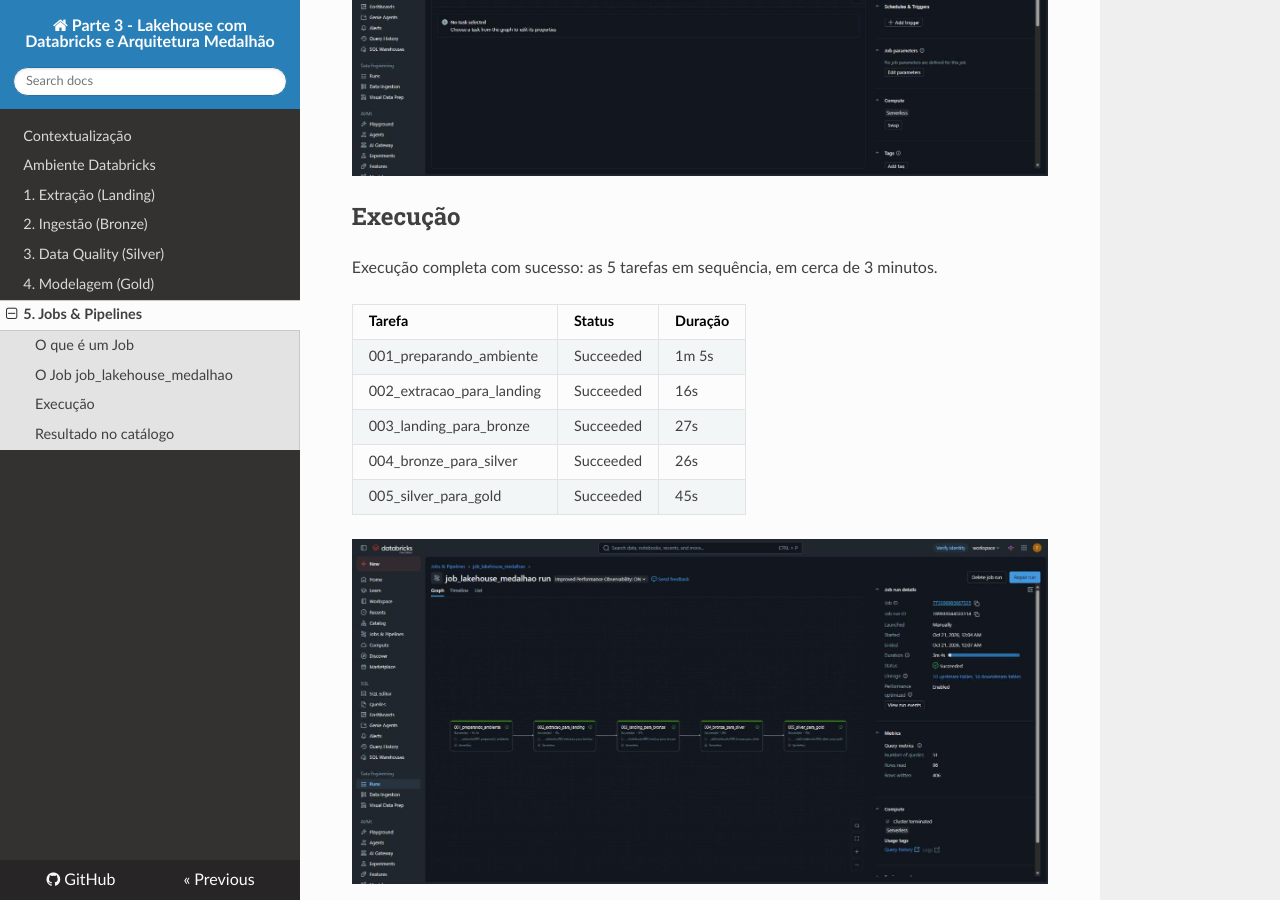
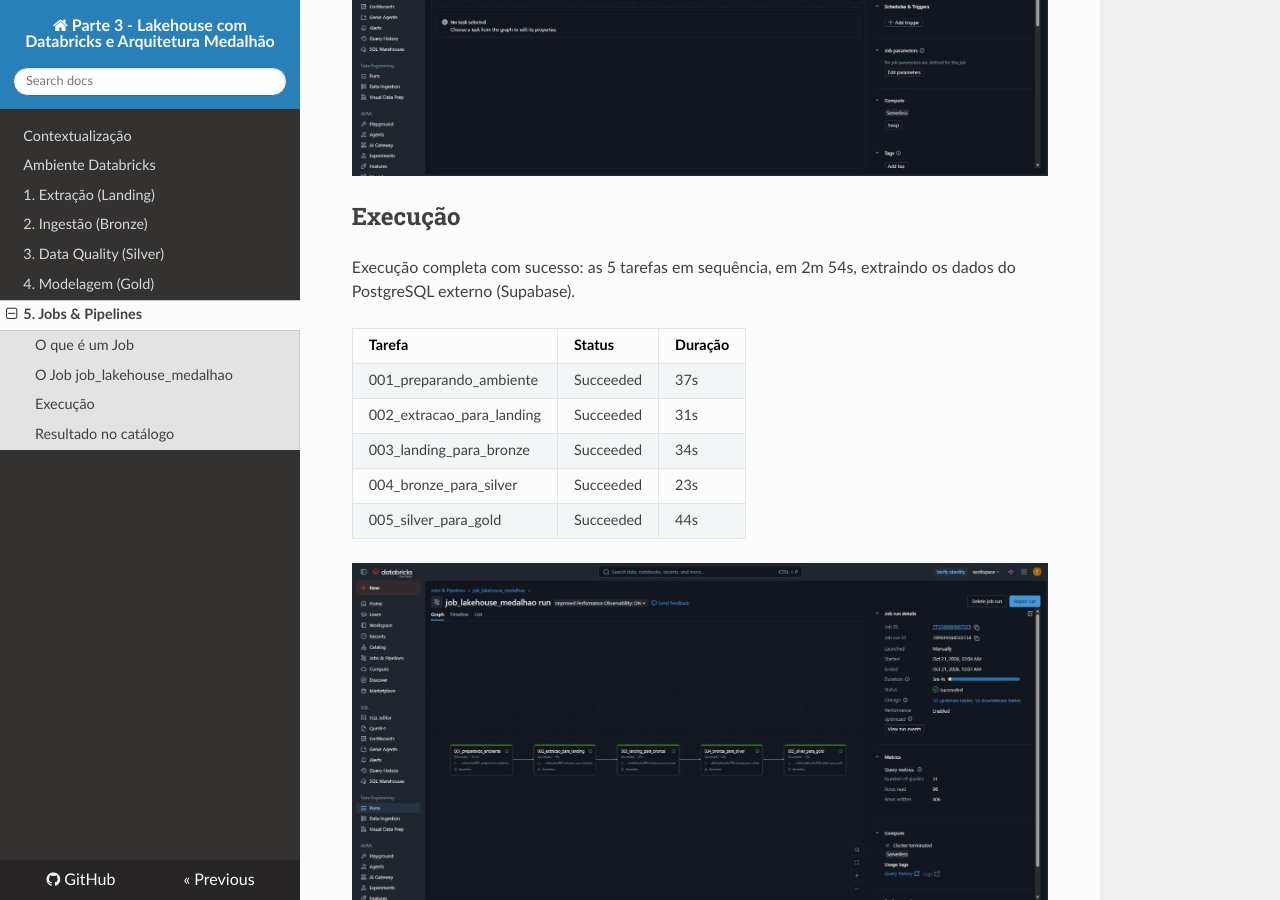
Before and after one commit to thomasjefersonm/pesquisadados_parte3, an MkDocs documentation site: the page built from docs/job.md, in a window 1280 px wide and 900 px high, scrolled down 1647 px. Built offline with MkDocs 1.6.1, drawn with Linux system fonts in a browser that asks for light colours; nearby versions of some CDN libraries.

Commit message:
Atualiza prints e tempos com origem externa (Supabase)

```diff
--- a/docs/job.md
+++ b/docs/job.md
@@ -34,15 +34,15 @@
 ![Job](img/07_job.jpg)
 
 ## Execução
-Execução completa com sucesso: as 5 tarefas em sequência, em cerca de 3 minutos.
+Execução completa com sucesso: as 5 tarefas em sequência, em 2m 54s, extraindo os dados do PostgreSQL externo (Supabase).
 
 | Tarefa | Status | Duração |
 |---|---|---|
-| 001_preparando_ambiente | Succeeded | 1m 5s |
-| 002_extracao_para_landing | Succeeded | 16s |
-| 003_landing_para_bronze | Succeeded | 27s |
-| 004_bronze_para_silver | Succeeded | 26s |
-| 005_silver_para_gold | Succeeded | 45s |
+| 001_preparando_ambiente | Succeeded | 37s |
+| 002_extracao_para_landing | Succeeded | 31s |
+| 003_landing_para_bronze | Succeeded | 34s |
+| 004_bronze_para_silver | Succeeded | 23s |
+| 005_silver_para_gold | Succeeded | 44s |
 
 ![Execução do Job](img/08_job_execucao.jpg)
 
```
